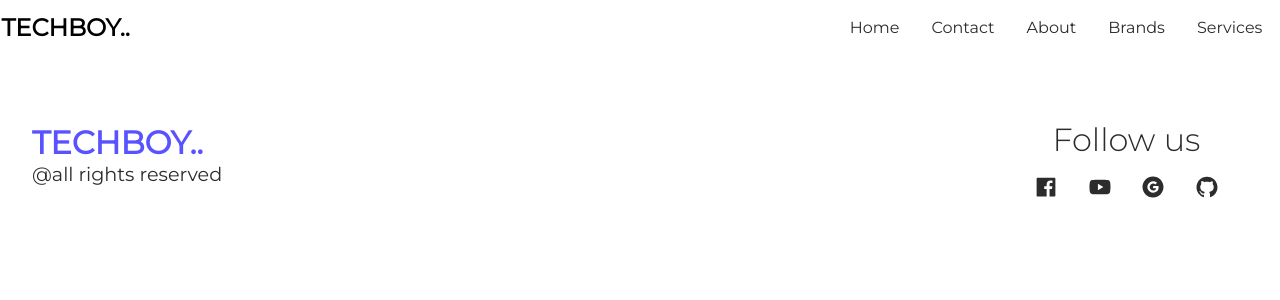
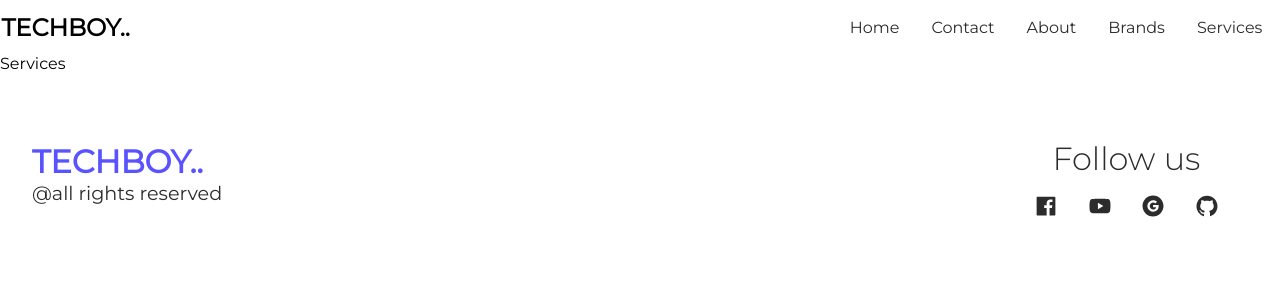
Before and after one commit to surendraSinghKamboj/techboy, a React (Create React App) app: page /services in a window 1280 px wide. Shown: the top 300 px of the page. Built offline with nearby package versions, Linux system fonts and the light colour scheme.

Commit message:
Services component initialize

```diff
--- a/src/App.js
+++ b/src/App.js
@@ -3,11 +3,13 @@
 import './styles/Footer.scss';
 import './styles/Home.scss';
 import './styles/Contact.scss';
+import './styles/Services.scss';
 import { BrowserRouter as Router, Routes, Route } from "react-router-dom";
 import Header from "./components/Header";
 import Home from "./components/Home"
 import Footer from './components/Footer';
 import Contact from './components/Contact';
+import Services from './components/Services';
 
 function App() {
   return (
@@ -16,6 +18,7 @@
       <Routes>
         <Route path='/' element={<Home />} />
         <Route path='/contact' element={<Contact />} />
+        <Route path='/services' element={<Services />} />
       </Routes>
       <Footer />
     </Router>
--- /dev/null
+++ b/src/components/Services.jsx
@@ -0,0 +1,9 @@
+import React from 'react'
+
+const Services = () => {
+  return (
+    <div>Services</div>
+  )
+}
+
+export default Services
```
Also changed, not shown: src/styles/Services.scss (added).
